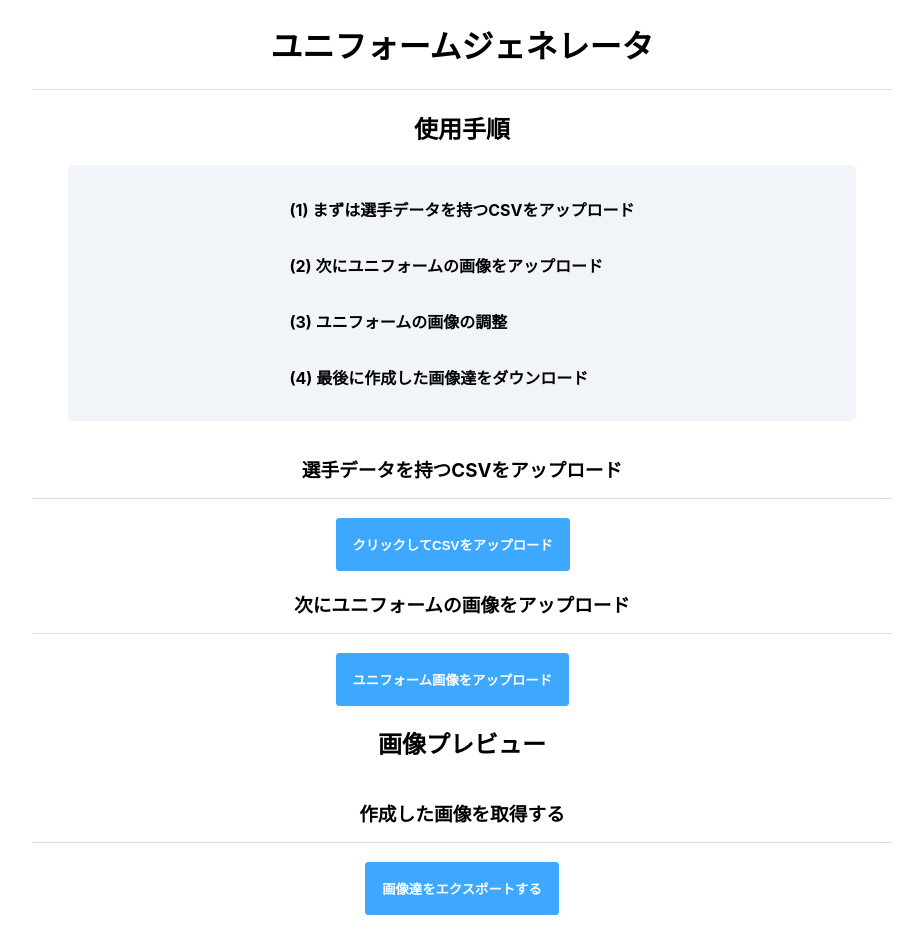
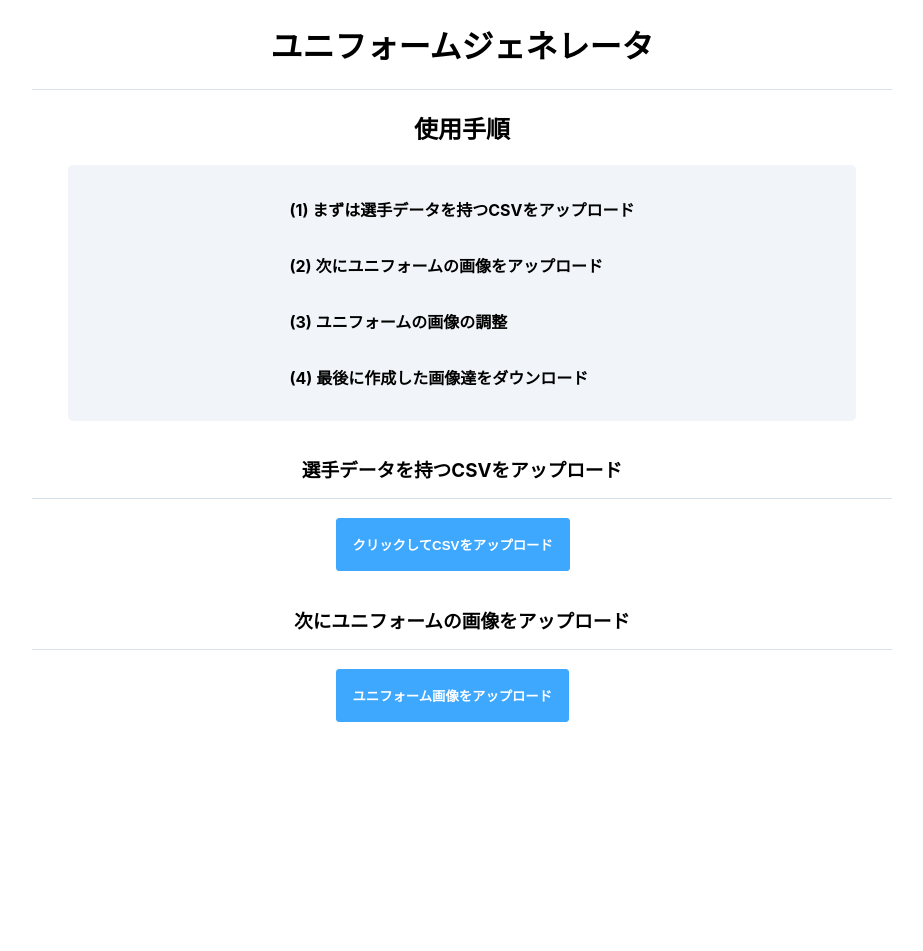
Before and after one commit to K-Sato1995/uniform-generator, a React (Create React App) app: page / in a window 1280 px wide. Shown: the whole page, without its empty margins (178-1101 px from the left). After the commit the page ends 800 px from the top, so only its background shows below. Built offline with nearby package versions, Linux system fonts and the light colour scheme.

Commit message:
finish up for now

```diff
--- a/src/App.js
+++ b/src/App.js
@@ -163,7 +163,7 @@ function App () {
             </div>
           </div>}
 
-        <div className={styles.exportImagesContainer}>
+          {!!playerDataList.length && <div className={styles.exportImagesContainer}>
           <h2>画像プレビュー</h2>
           <div className={styles.imageContainer}>
             {playerDataList.map((playerData, index) => {
@@ -190,7 +190,7 @@ function App () {
             }}>
               画像達をエクスポートする
             </button>
-         </div>
+         </div>}
       </div>
 
   )
--- a/src/App.module.css
+++ b/src/App.module.css
@@ -44,6 +44,7 @@
 }
 
 .csvUploadContainer {
+  margin-top: 16px;
   display: flex;
   flex-direction: column;
   justify-content: center;
```
